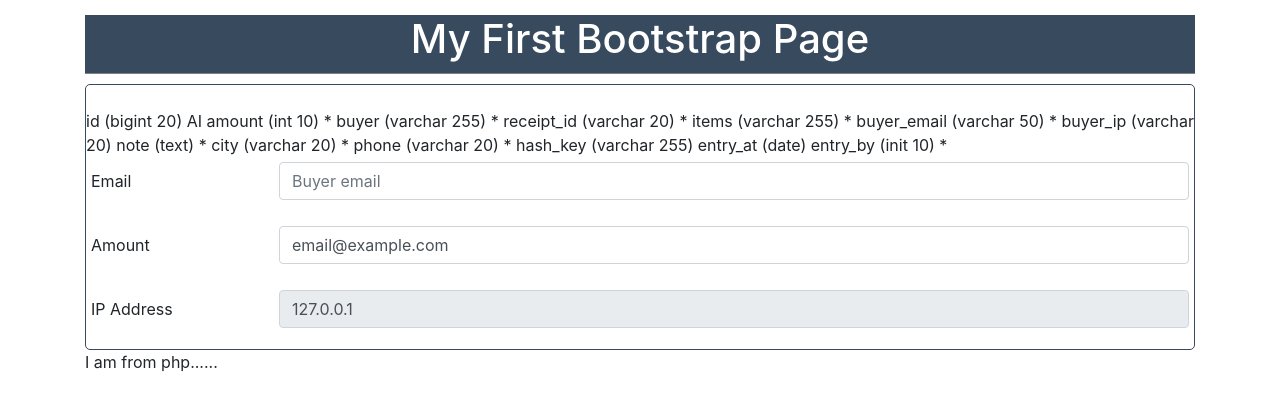
After one commit to atiqsu/custom_mvc, a PHP site: page /add in a window 1280 px wide. The commit adds this page. Shown: the top 411 px of the page. Run offline with PHP 8.4, Linux system fonts and the light colour scheme.

Commit message:
#in-progress working on form design....

```diff
--- a/Controller/IndexController.php
+++ b/Controller/IndexController.php
@@ -15,4 +15,10 @@
 
         return self::view('index.welcome');
     }
+
+
+    public function add() {
+
+        return self::view('index.add');
+    }
 }
--- /dev/null
+++ b/Views/index/add.php
@@ -0,0 +1,118 @@
+<?php
+
+/**
+ * Get the ip address of the client...
+ *
+ * @author Md. Atiqur Rahman <atiqur.su@gmail.com, atiqur@shaficonsultancy.com>
+ * @return mixed
+ */
+function getUserIpAddress() {
+
+    if(!empty($_SERVER['HTTP_CLIENT_IP'])) {
+
+        //ip from share internet
+        $ip = $_SERVER['HTTP_CLIENT_IP'];
+
+    } elseif(!empty($_SERVER['HTTP_X_FORWARDED_FOR'])) {
+
+        //ip pass from proxy
+        $ip = $_SERVER['HTTP_X_FORWARDED_FOR'];
+
+    } else {
+
+        $ip = $_SERVER['REMOTE_ADDR'];
+    }
+
+    return $ip;
+}
+
+
+
+?><!DOCTYPE html>
+<html lang="en">
+<head>
+    <title>Testing </title>
+    <meta charset="utf-8">
+    <meta name="viewport" content="width=device-width, initial-scale=1">
+    <link rel="stylesheet" href="https://maxcdn.bootstrapcdn.com/bootstrap/4.3.1/css/bootstrap.min.css">
+    <script src="https://ajax.googleapis.com/ajax/libs/jquery/3.4.1/jquery.min.js"></script>
+    <script src="https://cdnjs.cloudflare.com/ajax/libs/popper.js/1.14.7/umd/popper.min.js"></script>
+    <script src="https://maxcdn.bootstrapcdn.com/bootstrap/4.3.1/js/bootstrap.min.js"></script>
+
+    <style>
+
+        .hdr {
+            text-align: center;
+            border-bottom: solid 1px grey;
+            padding-bottom: 10px;
+            margin-bottom: 10px;
+            background: #374a5e;
+            color: white;
+            margin-top: 15px;
+        }
+
+        .frm {
+            border: solid 1px #374a5e;
+            border-radius: 5px;
+        }
+
+        .frm > .row {
+            padding: 5px;
+        }
+
+    </style>
+</head>
+<body>
+
+<div class="container">
+
+    <h1 class="hdr">My First Bootstrap Page</h1>
+
+
+    <form class="frm">
+
+        <br/>
+
+        id (bigint 20) AI
+        amount (int 10) *
+        buyer (varchar 255) *
+        receipt_id (varchar 20) *
+        items (varchar 255) *
+        buyer_email (varchar 50) *
+        buyer_ip (varchar 20)
+        note (text) *
+        city (varchar 20) *
+        phone (varchar 20) *
+        hash_key (varchar 255)
+        entry_at (date)
+        entry_by (init 10) *
+
+
+        <div class="form-group row">
+            <label for="buyer_email" class="col-sm-2 col-form-label">Email</label>
+            <div class="col-sm-10">
+                <input type="email" class="form-control" id="buyer_email" value="" placeholder="Buyer email">
+            </div>
+        </div>
+
+        <div class="form-group row">
+            <label for="staticEmail" class="col-sm-2 col-form-label">Amount</label>
+            <div class="col-sm-10">
+                <input type="text" class="form-control" id="staticEmail" value="email@example.com">
+            </div>
+        </div>
+
+        <div class="form-group row">
+            <label for="ip_address" class="col-sm-2 col-form-label">IP Address </label>
+            <div class="col-sm-10">
+                <input readonly class="form-control" id="ip_address" value="<?=getUserIpAddress()?>">
+            </div>
+        </div>
+    </form>
+
+
+    <div><?php echo 'I am from php......' ?></div>
+</div>
+
+</body>
+</html>
--- a/index.php
+++ b/index.php
@@ -16,6 +16,8 @@
 
 
 $urlInfo = parse_url($_SERVER['REQUEST_URI']);
+
+//dd($_SERVER);
 
 if(array_key_exists($urlInfo['path'], $routes)) {
 
--- a/routes.php
+++ b/routes.php
@@ -9,4 +9,5 @@
 $routes = [
 
     '/' => 'IndexController@index',
+    '/add' => 'IndexController@add',
 ];
```
